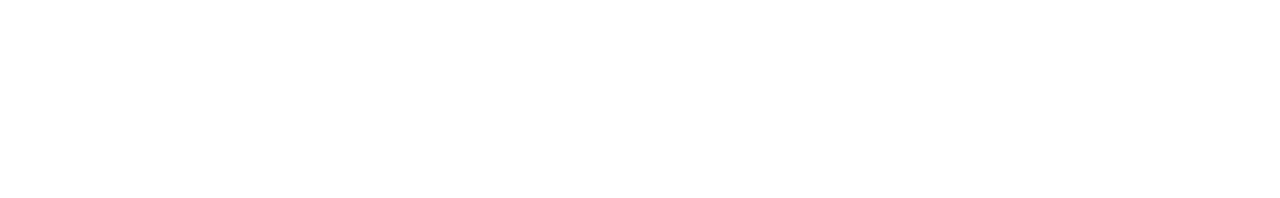
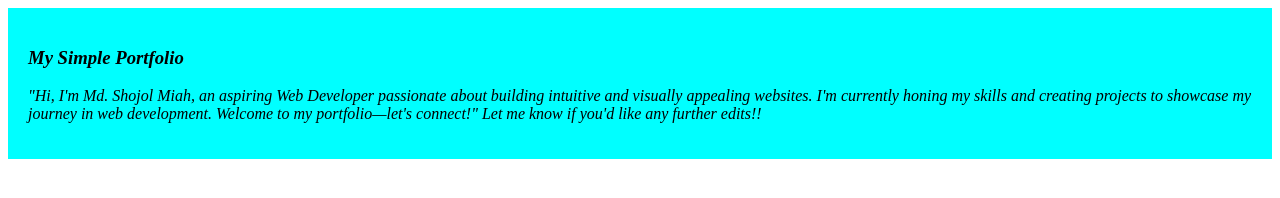
Before and after one commit to SShojol/My-Portfolio, a plain HTML site: page index.html in a window 1280 px wide. Drawn offline with Linux system fonts and the light colour scheme.

Commit message:
added my first portfolio

```diff
--- /dev/null
+++ b/Style/portfolio.css
@@ -0,0 +1,5 @@
+div{
+    background-color: aqua;
+    padding: 20px;
+    font-style: oblique;
+}
--- a/index.html
+++ b/index.html
@@ -4,8 +4,14 @@
     <meta charset="UTF-8">
     <meta name="viewport" content="width=device-width, initial-scale=1.0">
     <title>My Portfolio</title>
+    <link rel="stylesheet" href="/Style/portfolio.css">
 </head>
 <body>
+    <div>
+        <h3>My Simple Portfolio</h3>
+    <p>"Hi, I'm Md. Shojol Miah, an aspiring Web Developer passionate about building intuitive and visually appealing websites. I'm currently honing my skills and creating projects to showcase my journey in web development. Welcome to my portfolio—let's connect!"
 
+        Let me know if you'd like any further edits!!</p>
+    </div>
 </body>
 </html>
```
